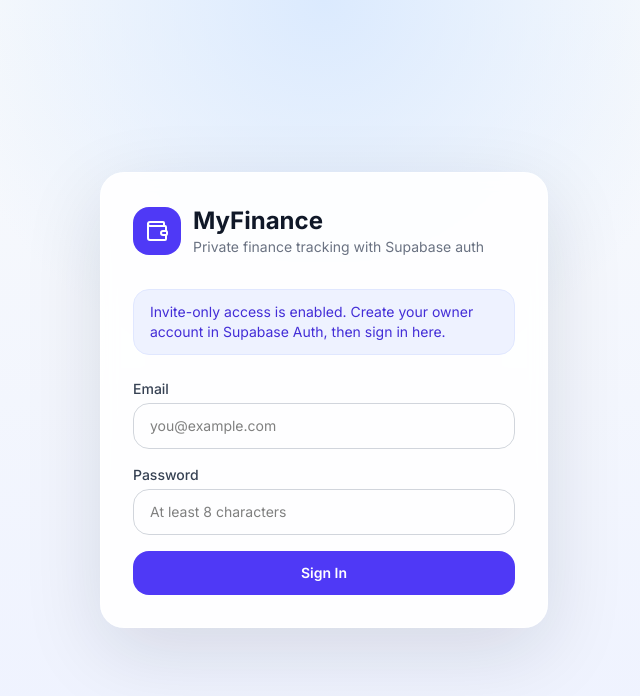
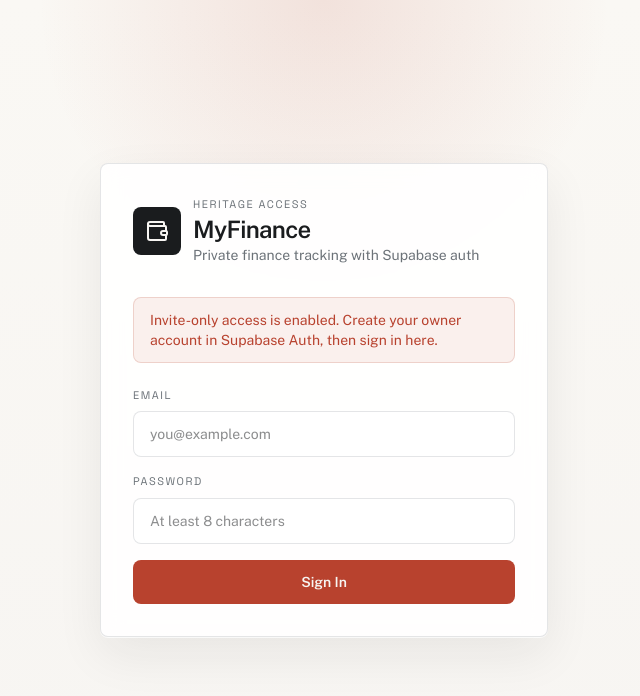
Before and after one commit to sergiocody/MyFinance, a Next.js app: page / in a window 1280 px wide. Shown: the top 696 px of the page, without its empty margins (316-956 px from the left). Built offline with nearby package versions, Linux system fonts and the light colour scheme; no server answers.

Commit message:
feat: implement design system with new color palette and typography for a cohesive UI

```diff
--- a/src/app/globals.css
+++ b/src/app/globals.css
@@ -1,5 +1,77 @@
 @import "tailwindcss";
 
+ :root {
+  --color-primary: #1a1c1e;
+  --color-secondary: #6c7278;
+  --color-tertiary: #b8422e;
+  --color-neutral: #f7f5f2;
+  --color-surface: rgba(255, 255, 255, 0.76);
+  --color-surface-strong: rgba(255, 255, 255, 0.9);
+  --color-border: rgba(108, 114, 120, 0.18);
+  --shadow-matte: 0 1px 0 rgba(255, 255, 255, 0.72), 0 18px 48px rgba(26, 28, 30, 0.07);
+ }
+
+ html {
+  background: var(--color-neutral);
+ }
+
 body {
-  font-family: Arial, Helvetica, sans-serif;
+  min-height: 100vh;
+  font-family: var(--font-public-sans), Arial, Helvetica, sans-serif;
+  background:
+    radial-gradient(circle at top left, rgba(184, 66, 46, 0.08), transparent 24%),
+    radial-gradient(circle at bottom right, rgba(26, 28, 30, 0.05), transparent 28%),
+    var(--color-neutral);
+  color: var(--color-primary);
+ }
+
+ ::selection {
+  background: rgba(184, 66, 46, 0.18);
+ }
+
+ h1,
+ h2,
+ h3,
+ h4,
+ h5,
+ h6 {
+  letter-spacing: -0.03em;
+ }
+
+ .font-label {
+  font-family: var(--font-space-grotesk), Arial, Helvetica, sans-serif;
+  letter-spacing: 0.14em;
+  text-transform: uppercase;
+ }
+
+ .surface-card {
+  border: 1px solid var(--color-border);
+  background: var(--color-surface);
+  box-shadow: var(--shadow-matte);
+  backdrop-filter: blur(10px);
+ }
+
+ .surface-card-strong {
+  border: 1px solid var(--color-border);
+  background: var(--color-surface-strong);
+  box-shadow: var(--shadow-matte);
+  backdrop-filter: blur(10px);
+ }
+
+ .accent-button {
+  background: var(--color-tertiary);
+  color: var(--color-neutral);
+ }
+
+ .accent-button:hover {
+  background: #a23a28;
+ }
+
+ .ink-button {
+  background: var(--color-primary);
+  color: var(--color-neutral);
+ }
+
+ .ink-button:hover {
+  background: #111315;
 }
--- a/src/app/layout.tsx
+++ b/src/app/layout.tsx
@@ -1,9 +1,17 @@
 import type { Metadata } from "next";
-import { Inter } from "next/font/google";
+import { Public_Sans, Space_Grotesk } from "next/font/google";
 import "./globals.css";
 import AppShell from "@/components/AppShell";
 
-const inter = Inter({ subsets: ["latin"] });
+const publicSans = Public_Sans({
+  subsets: ["latin"],
+  variable: "--font-public-sans",
+});
+
+const spaceGrotesk = Space_Grotesk({
+  subsets: ["latin"],
+  variable: "--font-space-grotesk",
+});
 
 export const metadata: Metadata = {
   title: "MyFinance - Personal Finance Tracker",
@@ -17,7 +25,7 @@ export default function RootLayout({
 }>) {
   return (
     <html lang="en" className="h-full">
-      <body className={`${inter.className} h-full bg-gray-50`}>
+      <body className={`${publicSans.variable} ${spaceGrotesk.variable} h-full`}>
         <AppShell>{children}</AppShell>
       </body>
     </html>
--- a/src/components/AuthScreen.tsx
+++ b/src/components/AuthScreen.tsx
@@ -58,94 +58,95 @@ export default function AuthScreen() {
   }
 
   return (
-    <div className="flex min-h-screen items-center justify-center bg-[radial-gradient(circle_at_top,_#dbeafe,_transparent_38%),linear-gradient(180deg,_#f8fafc_0%,_#eef2ff_100%)] px-4 py-10">
-      <div className="w-full max-w-md rounded-3xl border border-white/60 bg-white/90 p-8 shadow-[0_24px_80px_rgba(15,23,42,0.12)] backdrop-blur">
+    <div className="flex min-h-screen items-center justify-center bg-[radial-gradient(circle_at_top,_rgba(184,66,46,0.12),_transparent_28%),linear-gradient(180deg,_#faf8f4_0%,_#f7f5f2_100%)] px-4 py-10">
+      <div className="surface-card-strong w-full max-w-md rounded-lg p-8">
         <div className="mb-8 flex items-center gap-3">
-          <div className="rounded-2xl bg-indigo-600 p-3 text-white">
+          <div className="rounded-lg bg-[var(--color-primary)] p-3 text-[var(--color-neutral)]">
             <Wallet className="h-6 w-6" />
           </div>
           <div>
-            <h1 className="text-2xl font-bold text-gray-900">MyFinance</h1>
-            <p className="text-sm text-gray-500">Private finance tracking with Supabase auth</p>
+            <p className="font-label text-[11px] text-[var(--color-secondary)]">Heritage Access</p>
+            <h1 className="text-2xl font-semibold text-[var(--color-primary)]">MyFinance</h1>
+            <p className="text-sm text-[var(--color-secondary)]">Private finance tracking with Supabase auth</p>
           </div>
         </div>
 
         {signUpAvailable ? (
-          <div className="mb-6 grid grid-cols-2 rounded-2xl bg-gray-100 p-1 text-sm font-medium">
+          <div className="mb-6 grid grid-cols-2 rounded-lg border border-[var(--color-border)] bg-[rgba(26,28,30,0.04)] p-1 text-sm font-medium">
             <button
               type="button"
               onClick={() => setMode("signin")}
-              className={mode === "signin" ? "rounded-2xl bg-white px-3 py-2 text-gray-900 shadow-sm" : "px-3 py-2 text-gray-500"}
+              className={mode === "signin" ? "rounded-md bg-white px-3 py-2 text-[var(--color-primary)] shadow-sm" : "px-3 py-2 text-[var(--color-secondary)]"}
             >
               Sign In
             </button>
             <button
               type="button"
               onClick={() => setMode("signup")}
-              className={mode === "signup" ? "rounded-2xl bg-white px-3 py-2 text-gray-900 shadow-sm" : "px-3 py-2 text-gray-500"}
+              className={mode === "signup" ? "rounded-md bg-white px-3 py-2 text-[var(--color-primary)] shadow-sm" : "px-3 py-2 text-[var(--color-secondary)]"}
             >
               Create Account
             </button>
           </div>
         ) : (
-          <div className="mb-6 rounded-2xl border border-indigo-100 bg-indigo-50 px-4 py-3 text-sm text-indigo-700">
+          <div className="mb-6 rounded-lg border border-[rgba(184,66,46,0.18)] bg-[rgba(184,66,46,0.08)] px-4 py-3 text-sm text-[var(--color-tertiary)]">
             Invite-only access is enabled. Create your owner account in Supabase Auth, then sign in here.
           </div>
         )}
 
         <form onSubmit={handleSubmit} className="space-y-4">
           <div>
-            <label className="mb-1 block text-sm font-medium text-gray-700">Email</label>
+            <label className="font-label mb-2 block text-[11px] text-[var(--color-secondary)]">Email</label>
             <input
               type="email"
               required
               value={email}
               onChange={(event) => setEmail(event.target.value)}
-              className="w-full rounded-2xl border border-gray-300 px-4 py-3 text-sm focus:border-indigo-500 focus:outline-none focus:ring-1 focus:ring-indigo-500"
+              className="w-full rounded-lg border border-[var(--color-border)] bg-white px-4 py-3 text-sm text-[var(--color-primary)] outline-none transition focus:border-[var(--color-tertiary)] focus:ring-2 focus:ring-[rgba(184,66,46,0.14)]"
               placeholder="you@example.com"
             />
           </div>
 
           <div>
-            <label className="mb-1 block text-sm font-medium text-gray-700">Password</label>
+            <label className="font-label mb-2 block text-[11px] text-[var(--color-secondary)]">Password</label>
             <input
               type="password"
               required
               minLength={8}
               value={password}
               onChange={(event) => setPassword(event.target.value)}
-              className="w-full rounded-2xl border border-gray-300 px-4 py-3 text-sm focus:border-indigo-500 focus:outline-none focus:ring-1 focus:ring-indigo-500"
+              className="w-full rounded-lg border border-[var(--color-border)] bg-white px-4 py-3 text-sm text-[var(--color-primary)] outline-none transition focus:border-[var(--color-tertiary)] focus:ring-2 focus:ring-[rgba(184,66,46,0.14)]"
               placeholder="At least 8 characters"
             />
           </div>
 
           {isSignUpMode && (
             <div>
-              <label className="mb-1 block text-sm font-medium text-gray-700">Confirm Password</label>
+              <label className="font-label mb-2 block text-[11px] text-[var(--color-secondary)]">Confirm Password</label>
               <input
                 type="password"
                 required
                 minLength={8}
                 value={confirmPassword}
                 onChange={(event) => setConfirmPassword(event.target.value)}
-                className="w-full rounded-2xl border border-gray-300 px-4 py-3 text-sm focus:border-indigo-500 focus:outline-none focus:ring-1 focus:ring-indigo-500"
+                className="w-full rounded-lg border border-[var(--color-border)] bg-white px-4 py-3 text-sm text-[var(--color-primary)] outline-none transition focus:border-[var(--color-tertiary)] focus:ring-2 focus:ring-[rgba(184,66,46,0.14)]"
                 placeholder="Repeat password"
               />
             </div>
           )}
 
           {error && (
-            <div className="rounded-2xl bg-red-50 px-4 py-3 text-sm text-red-700">{error}</div>
+            <div className="rounded-lg border border-[rgba(184,66,46,0.18)] bg-[rgba(184,66,46,0.08)] px-4 py-3 text-sm text-[var(--color-tertiary)]">{error}</div>
           )}
 
           {notice && (
-            <div className="rounded-2xl bg-green-50 px-4 py-3 text-sm text-green-700">{notice}</div>
+            <div className="rounded-lg border border-[var(--color-border)] bg-[rgba(26,28,30,0.04)] px-4 py-3 text-sm text-[var(--color-primary)]">{notice}</div>
           )}
 
           <button
             type="submit"
             disabled={isPending}
-            className="w-full rounded-2xl bg-indigo-600 px-4 py-3 text-sm font-semibold text-white hover:bg-indigo-700 disabled:opacity-60"
+            className="accent-button w-full rounded-lg px-4 py-3 text-sm font-semibold disabled:opacity-60"
           >
             {isPending ? "Please wait..." : isSignUpMode ? "Create Account" : "Sign In"}
           </button>
--- a/src/components/Card.tsx
+++ b/src/components/Card.tsx
@@ -8,7 +8,7 @@ interface CardProps extends React.HTMLAttributes<HTMLDivElement> {
 export function Card({ children, className, ...props }: CardProps) {
   return (
     <div
-      className={cn("rounded-xl border border-gray-200 bg-white p-6 shadow-sm", className)}
+      className={cn("surface-card rounded-lg p-6", className)}
       {...props}
     >
       {children}
@@ -26,7 +26,7 @@ export function CardHeader({ children, className }: CardProps) {
 
 export function CardTitle({ children, className }: { children: React.ReactNode; className?: string }) {
   return (
-    <h3 className={cn("text-sm font-medium text-gray-500", className)}>
+    <h3 className={cn("font-label text-[11px] font-medium text-[var(--color-secondary)]", className)}>
       {children}
     </h3>
   );
--- a/src/components/Sidebar.tsx
+++ b/src/components/Sidebar.tsx
@@ -36,7 +36,7 @@ export default function Sidebar() {
       {/* Mobile menu button */}
       <button
         onClick={() => setMobileOpen(!mobileOpen)}
-        className="fixed top-4 left-4 z-50 rounded-lg bg-gray-900 p-2 text-white lg:hidden"
+        className="fixed left-4 top-4 z-50 rounded-lg border border-[var(--color-border)] bg-[var(--color-tertiary)] p-2 text-[var(--color-neutral)] shadow-[var(--shadow-matte)] lg:hidden"
       >
         {mobileOpen ? <X size={20} /> : <Menu size={20} />}
       </button>
@@ -44,7 +44,7 @@ export default function Sidebar() {
       {/* Overlay */}
       {mobileOpen && (
         <div
-          className="fixed inset-0 z-30 bg-black/50 lg:hidden"
+          className="fixed inset-0 z-30 bg-[rgba(26,28,30,0.3)] lg:hidden"
           onClick={() => setMobileOpen(false)}
         />
       )}
@@ -52,13 +52,18 @@ export default function Sidebar() {
       {/* Sidebar */}
       <aside
         className={cn(
-          "fixed left-0 top-0 z-40 flex h-full w-64 flex-col bg-gray-900 text-white transition-transform lg:translate-x-0",
+          "fixed left-0 top-0 z-40 flex h-full w-64 flex-col border-r border-[var(--color-border)] bg-[rgba(247,245,242,0.94)] text-[var(--color-primary)] shadow-[24px_0_48px_rgba(26,28,30,0.06)] backdrop-blur transition-transform lg:translate-x-0",
           mobileOpen ? "translate-x-0" : "-translate-x-full"
         )}
       >
-        <div className="flex h-16 items-center gap-2 border-b border-gray-800 px-6">
-          <Wallet className="h-6 w-6 text-indigo-400" />
-          <span className="text-lg font-bold">MyFinance</span>
+        <div className="flex h-20 items-center gap-3 border-b border-[var(--color-border)] px-6">
+          <div className="rounded-lg bg-[var(--color-primary)] p-2 text-[var(--color-neutral)]">
+            <Wallet className="h-5 w-5" />
+          </div>
+          <div>
+            <p className="font-label text-[10px] text-[var(--color-secondary)]">Heritage</p>
+            <span className="text-lg font-semibold tracking-tight">MyFinance</span>
+          </div>
         </div>
 
         <nav className="flex-1 space-y-1 px-3 py-4">
@@ -74,8 +79,8 @@ export default function Sidebar() {
                 className={cn(
                   "flex items-center gap-3 rounded-lg px-3 py-2.5 text-sm font-medium transition-colors",
                   isActive
-                    ? "bg-indigo-600 text-white"
-                    : "text-gray-300 hover:bg-gray-800 hover:text-white"
+                    ? "bg-[var(--color-tertiary)] text-[var(--color-neutral)]"
+                    : "text-[var(--color-secondary)] hover:bg-[rgba(26,28,30,0.05)] hover:text-[var(--color-primary)]"
                 )}
               >
                 <item.icon className="h-5 w-5" />
@@ -85,13 +90,13 @@ export default function Sidebar() {
           })}
         </nav>
 
-        <div className="border-t border-gray-800 px-6 py-4">
-          <p className="truncate text-sm text-gray-300">{user?.email}</p>
+        <div className="border-t border-[var(--color-border)] px-6 py-4">
+          <p className="truncate text-sm text-[var(--color-primary)]">{user?.email}</p>
           <div className="mt-3 flex items-center justify-between">
-            <p className="text-xs text-gray-500">MyFinance v1.0</p>
+            <p className="font-label text-[10px] text-[var(--color-secondary)]">MyFinance v1.0</p>
             <button
               onClick={() => void signOut()}
-              className="inline-flex items-center gap-1 rounded-lg px-2 py-1 text-xs text-gray-300 hover:bg-gray-800 hover:text-white"
+              className="inline-flex items-center gap-1 rounded-lg px-2 py-1 text-xs text-[var(--color-secondary)] hover:bg-[rgba(26,28,30,0.05)] hover:text-[var(--color-primary)]"
             >
               <LogOut className="h-3.5 w-3.5" />
               Sign out
--- /dev/null
+++ b/src/design.md
@@ -0,0 +1,38 @@
+---
+name: Heritage
+colors:
+  primary: "#1A1C1E"
+  secondary: "#6C7278"
+  tertiary: "#B8422E"
+  neutral: "#F7F5F2"
+typography:
+  h1:
+    fontFamily: Public Sans
+    fontSize: 3rem
+  body-md:
+    fontFamily: Public Sans
+    fontSize: 1rem
+  label-caps:
+    fontFamily: Space Grotesk
+    fontSize: 0.75rem
+rounded:
+  sm: 4px
+  md: 8px
+spacing:
+  sm: 8px
+  md: 16px
+---
+
+## Overview
+
+Architectural Minimalism meets Journalistic Gravitas. The UI evokes a
+premium matte finish — a high-end broadsheet or contemporary gallery.
+
+## Colors
+
+The palette is rooted in high-contrast neutrals and a single accent color.
+
+- **Primary (#1A1C1E):** Deep ink for headlines and core text.
+- **Secondary (#6C7278):** Sophisticated slate for borders, captions, metadata.
+- **Tertiary (#B8422E):** "Boston Clay" — the sole driver for interaction.
+- **Neutral (#F7F5F2):** Warm limestone foundation, softer than pure white.
```
Also changed, not shown: src/app/dashboard.tsx (+29 -28 lines), src/components/AppShell.tsx (+8 -7 lines), src/components/Modal.tsx (+4 -4 lines).
